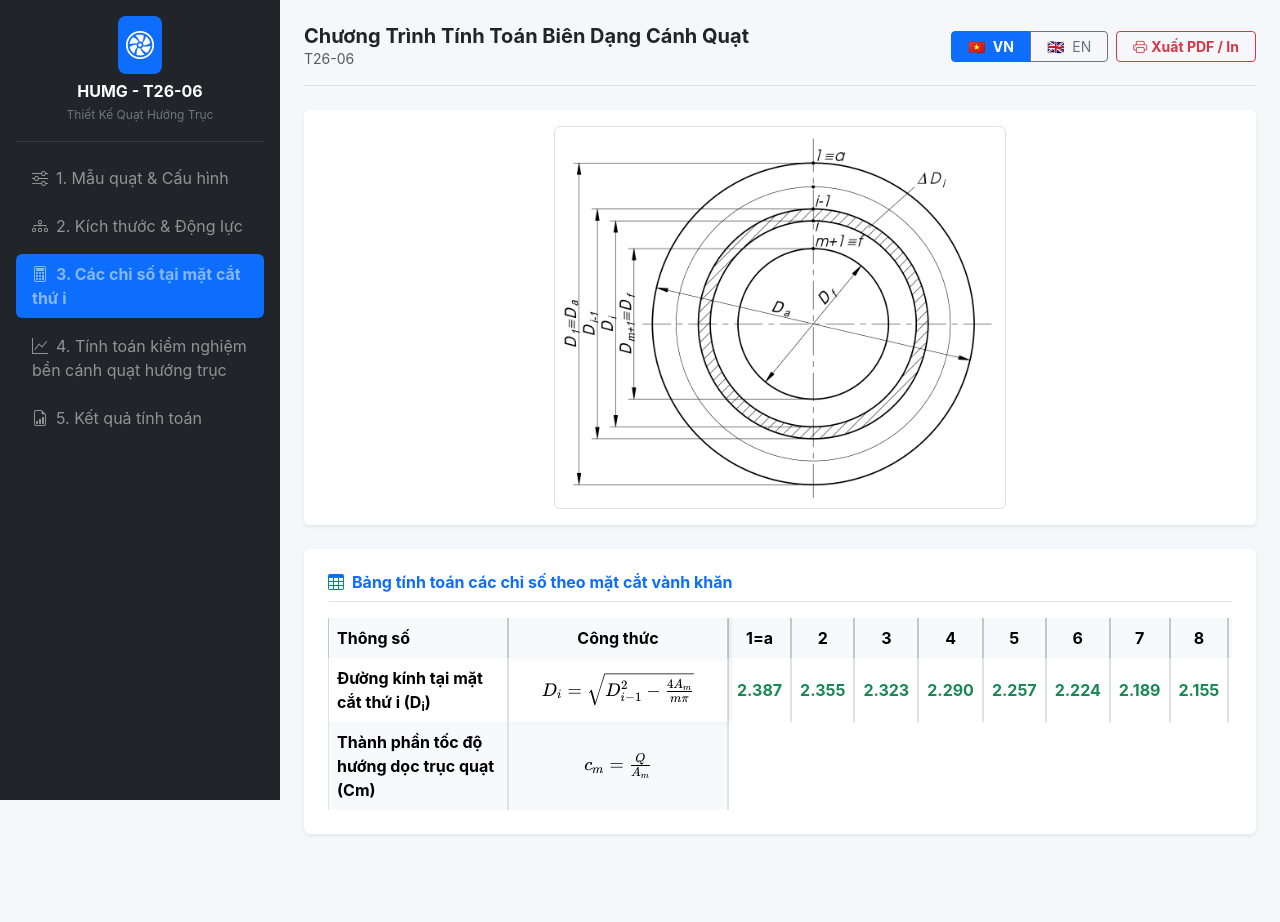
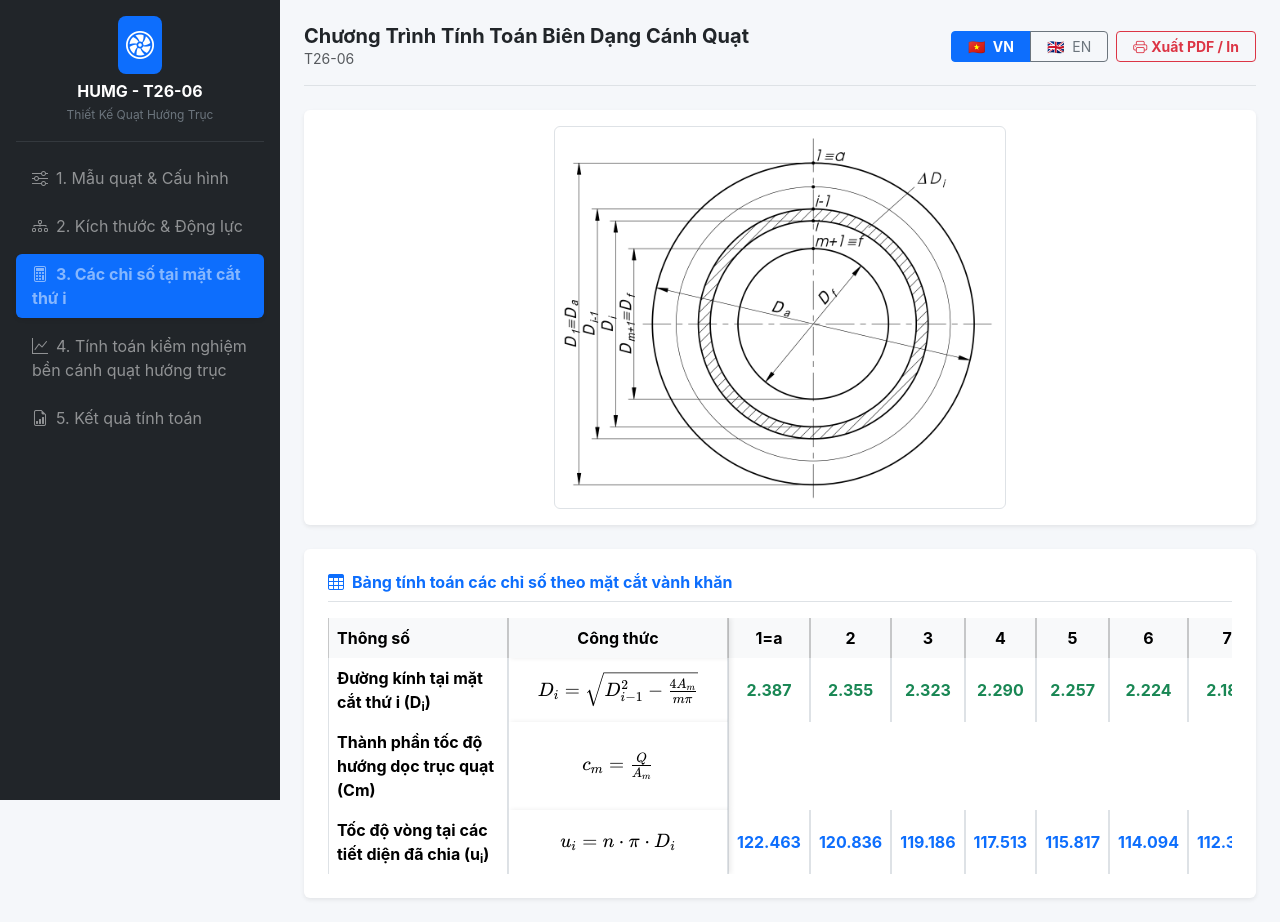
Before and after one commit to phamquanghien/BladeSpecsCalc, a React (Vite) app: page / in a window 1280 px wide. Both pictures are taken after a click on the button "3. Các chỉ số tại mặt cắt thứ i". Before the commit the page ends 858 px from the top, so only its background shows below. Built offline with nearby package versions, Linux system fonts and the light colour scheme.

Commit message:
Step3_Ui

```diff
--- a/public/locales/en/translation.json
+++ b/public/locales/en/translation.json
@@ -77,6 +77,7 @@
     "column1Title": "Parameter",
     "column2Title": "Formula",
     "diFormula": "Diameter at the i-th Section (D<sub>i</sub>)",
-    "cmFormula": "Meridional velocity component of the fan (C<sub>m</sub>)"
+    "cmFormula": "Meridional velocity component of the fan (C<sub>m</sub>)",
+    "uiFormula": "Circumferential velocity at section i (u<sub>i</sub>)"
   }
 }
--- a/public/locales/vi/translation.json
+++ b/public/locales/vi/translation.json
@@ -77,6 +77,7 @@
     "column1Title": "Thông số",
     "column2Title": "Công thức",
     "diFormula": "Đường kính tại mặt cắt thứ i (D<sub>i</sub>)",
-    "cmFormula": "Thành phần tốc độ hướng dọc trục quạt (C<span>m</span>)"
+    "cmFormula": "Thành phần tốc độ hướng dọc trục quạt (C<span>m</span>)",
+    "uiFormula": "Tốc độ vòng tại các tiết diện đã chia (u<sub>i</sub>)"
   }
 }
--- a/src/components/steps/step3/Step3Table.tsx
+++ b/src/components/steps/step3/Step3Table.tsx
@@ -59,7 +59,7 @@ export const Step3Table: React.FC = () => {
                             </td>
                             <td className="sticky-column sticky-column-2">
                                 <MathFormula
-                                    fontSize="0.95rem"
+                                    fontSize="1rem"
                                     formula={`D_i = \\sqrt{D_{i-1}^2 - \\frac{4A_m}{m\\pi}}`}
                                 />
                             </td>
@@ -75,16 +75,16 @@ export const Step3Table: React.FC = () => {
                         </tr>
                         {/* Hàng 2: Thành phần tốc độ cm (Dùng colSpan gộp chung 1 ô) */}
                         <tr>
-                            <td className="fw-bold text-start bg-light">
+                            <td className="sticky-column sticky-column-1 fw-bold text-start">
                                 <span
                                     dangerouslySetInnerHTML={{
                                         __html: t('step3.cmFormula'),
                                     }}
                                 />
                             </td>
-                            <td className="bg-light">
+                            <td className="sticky-column sticky-column-2">
                                 <MathFormula
-                                    fontSize="0.95rem"
+                                    fontSize="1rem"
                                     formula={`c_m = \\frac{Q}{A_m}`}
                                 />
                             </td>
@@ -96,6 +96,30 @@ export const Step3Table: React.FC = () => {
                                 {formatNumber(cm, decimalPlaces)}
                             </td>
                         </tr>
+                        {/* Hàng 3: Tốc độ vòng ui */}
+                        <tr>
+                            <td className="sticky-column sticky-column-1 fw-bold text-start">
+                                <span
+                                    dangerouslySetInnerHTML={{
+                                        __html: t('step3.uiFormula'),
+                                    }}
+                                />
+                            </td>
+                            <td className="sticky-column sticky-column-2">
+                                <MathFormula
+                                    fontSize="1rem"
+                                    formula={`u_i = n \\cdot \\pi \\cdot D_i`}
+                                />
+                            </td>
+                            {sections.map((sec) => (
+                                <td
+                                    key={sec.sectionIndex}
+                                    className="fw-bold text-primary"
+                                >
+                                    {formatNumber(sec.ui, decimalPlaces)}
+                                </td>
+                            ))}
+                        </tr>
                     </tbody>
                 </table>
             </div>
--- a/src/math/step3.ts
+++ b/src/math/step3.ts
@@ -5,6 +5,7 @@ export interface RingSectionData {
   sectionIndex: number; // Chỉ số mặt cắt i (1, 2, 3...)
   sectionLabel: string; // Tên hiển thị (1=a, 2, 3...)
   di: number;           // Đường kính Di (m)
+  ui: number;           // Vận tốc vòng ui [m/s]
 }
 
 export interface Step3Output {
@@ -18,6 +19,7 @@ export const calculateStep3 = (
 ): Step3Output => {
   const m = step1Input.bladeRingCount || 4; // Số vành khăn (m) từ Step 1
   const Q = step1Input.airflow;
+  const rpm = step1Input.rotationSpeed;            // Tốc độ quay n (vòng/phút)
   const { da, am } = step2Output;          // Da và Am từ Step 2
 
   const sections: RingSectionData[] = [];
@@ -34,14 +36,21 @@ export const calculateStep3 = (
 
   let currentD = da; // Mặt cắt đầu tiên 1=a có D_1 = D_a
 
+  // Chuyển đổi n sang vòng/giây nếu n nhập từ Bước 1 là vòng/phút (rpm)
+  const nRps = rpm / 60;
+
   // Vòng lặp tính toán từ mặt cắt 1 đến m + 1 (hoặc m mặt cắt tùy sơ đồ)
   for (let i = 1; i <= m; i++) {
     const label = i === 1 ? '1=a' : `${i}`;
+
+    // Tính ui = n * pi * Di (n ở đơn vị vòng/giây)
+    const ui = nRps * Math.PI * currentD;
 
     sections.push({
       sectionIndex: i,
       sectionLabel: label,
       di: currentD,
+      ui
     });
 
     // Tính đường kính cho mặt cắt tiếp theo: D_i = sqrt(D_{i-1}^2 - deltaD)
```
